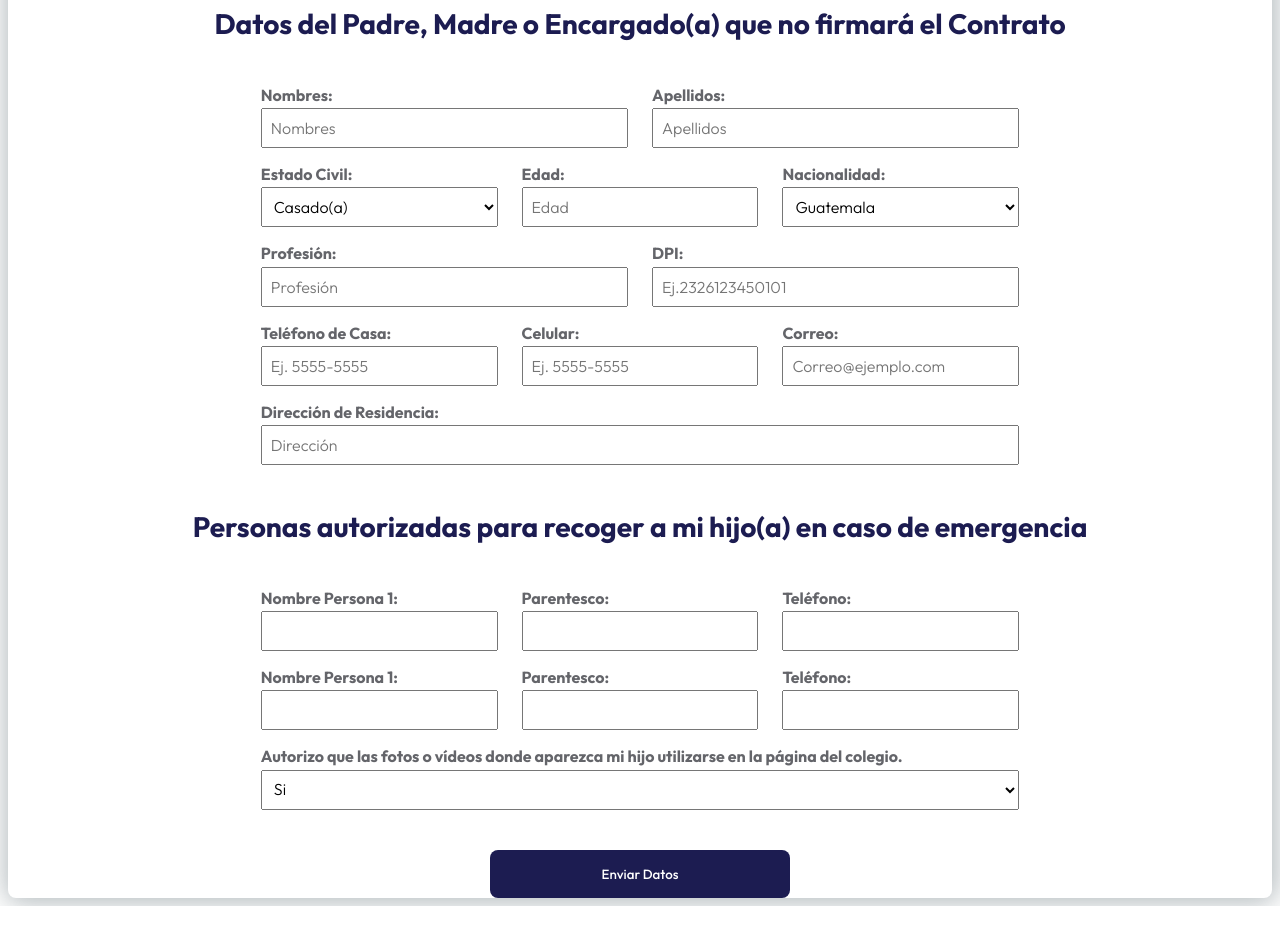
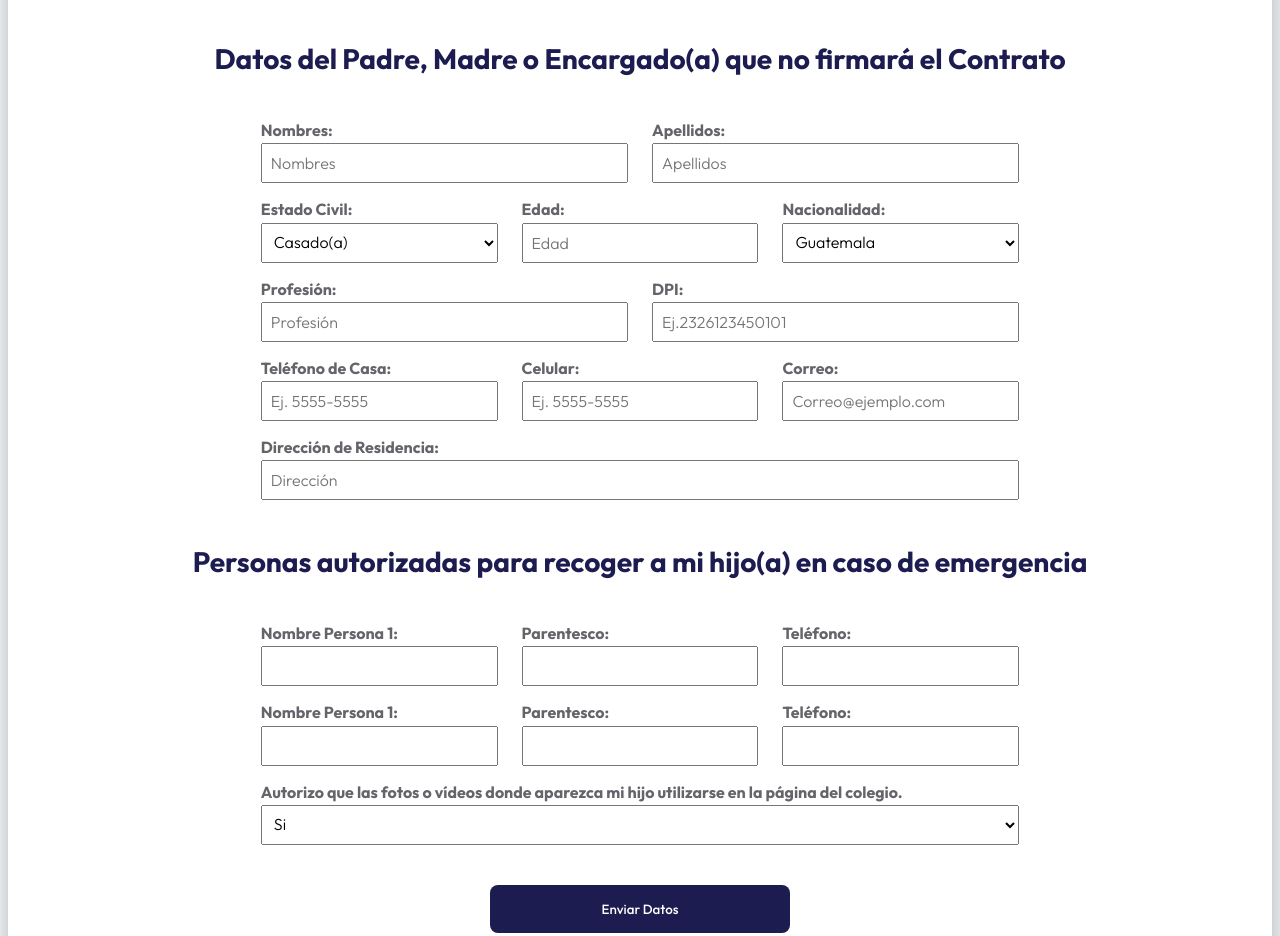
Before and after one commit to jpablux/meso-form, a plain HTML site: page index.html in a window 1280 px wide. Shown: the part 864-1800 px from the top of the page. Before the commit the page ends 1770 px from the top, so only its background shows below. Drawn offline with Linux system fonts and the light colour scheme.

Commit message:
fixing sizes desktop

```diff
--- a/styles.css
+++ b/styles.css
@@ -27,6 +27,8 @@ body{
     box-shadow: 1px 1px 28px 3px #99a4a8c9;
     border-radius: .5rem;
     max-width: 1400px;
+    height: 1800px;
+    margin: 1.5rem 0;
 
 
 }
@@ -105,6 +107,7 @@ body{
     border-radius: .5rem;
     border: none;
     margin-top: 1.5rem;
+    margin-bottom: 1.5rem;
 }
 
 .form-button:hover{
```
